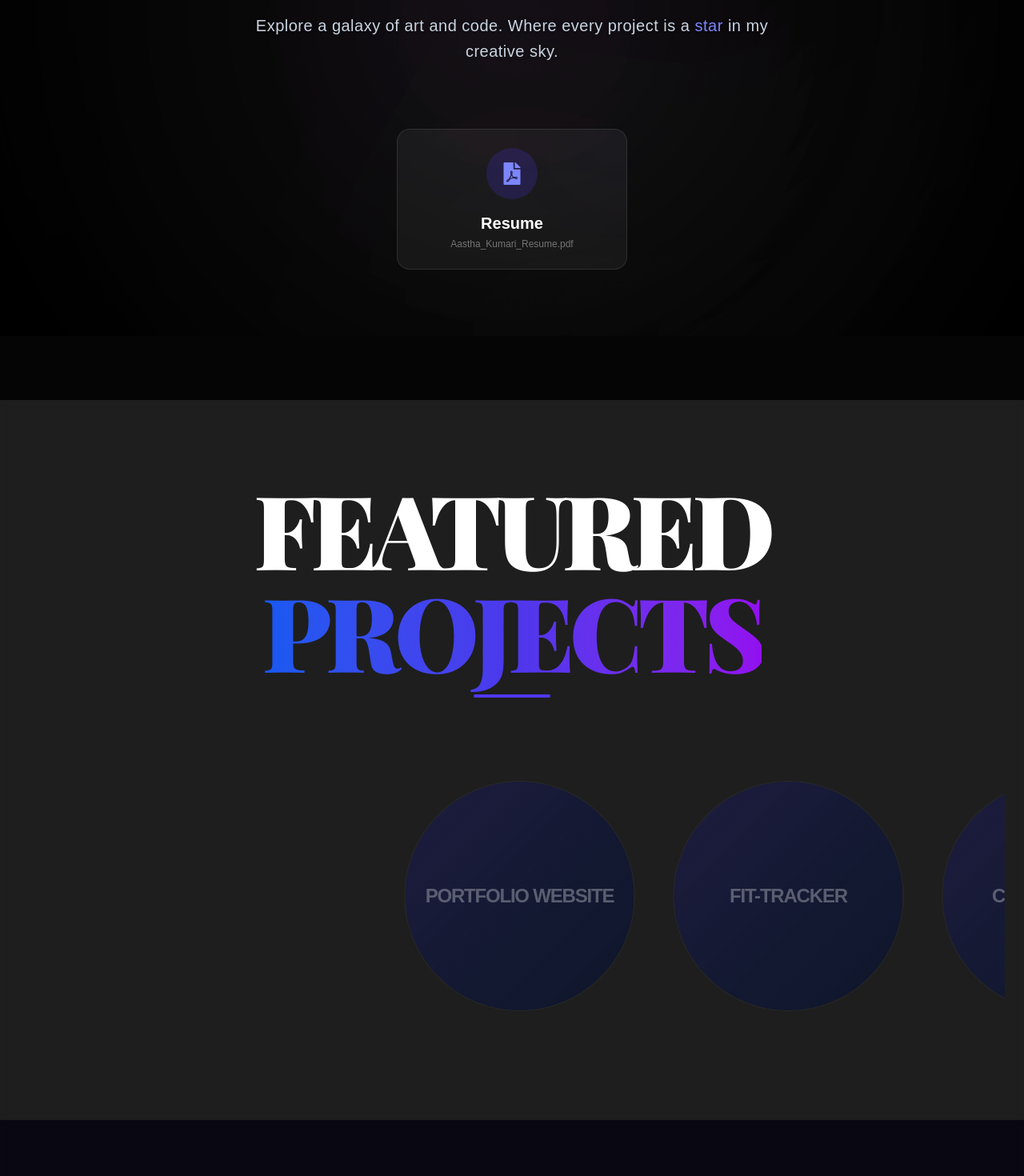
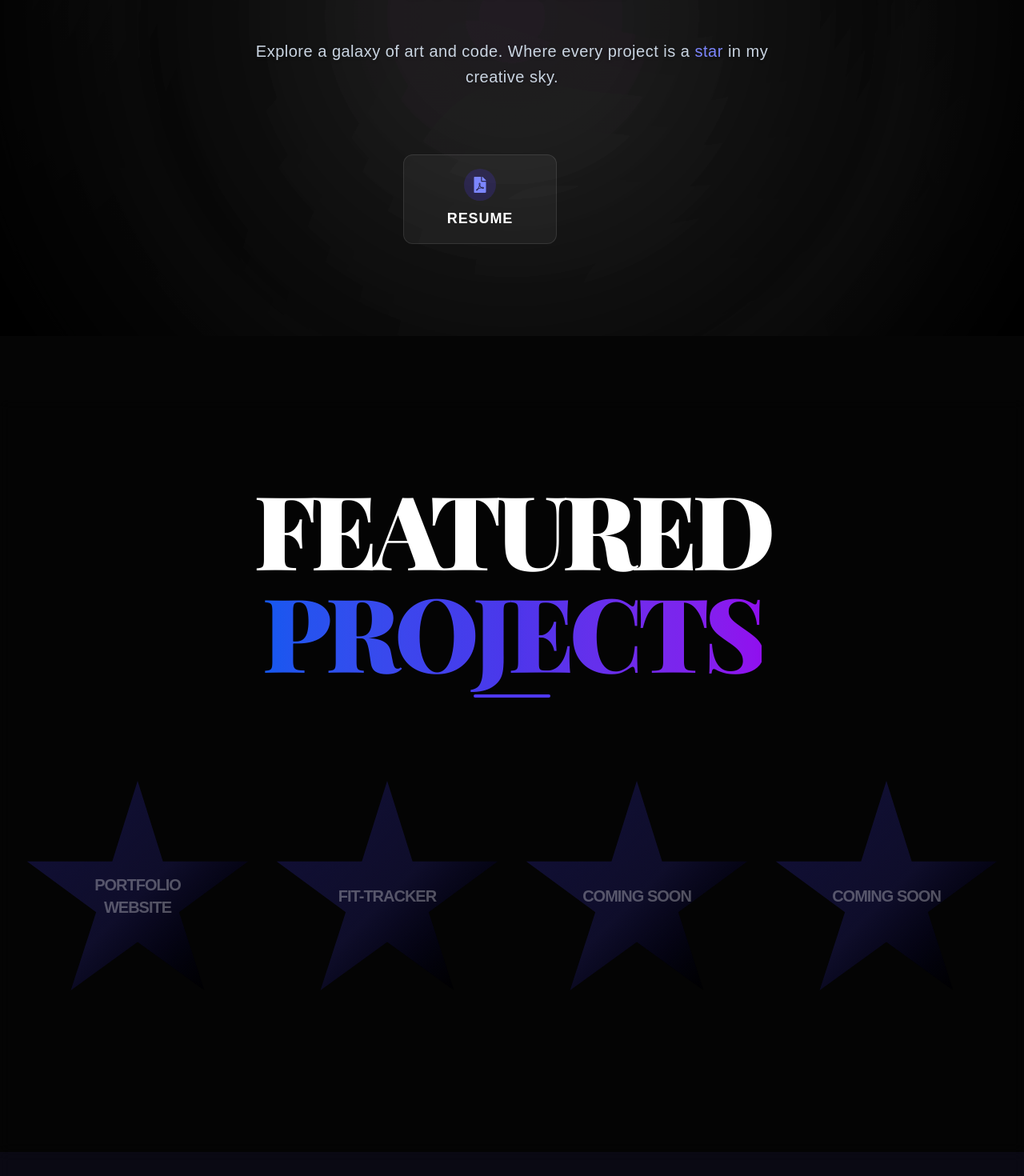
Before and after one commit to aasthakumari03/updated_Portfolio, a Next.js app: page / in a window 1280 px wide. Shown: the part 380-1850 px from the top of the page at 80% size. Built offline with nearby package versions, Linux system fonts and the light colour scheme; a web font is replaced by a local one.

Commit message:
modified projects page

```diff
--- a/app/page.tsx
+++ b/app/page.tsx
@@ -137,13 +137,13 @@ export default function Home() {
               Explore a galaxy of art and code. Where every project is a <span className="text-indigo-400 font-medium">star</span> in my creative sky.
             </p>
 
-            <div className="flex justify-center pt-8">
+            <div className="flex justify-center pt-8 -translate-x-10">
               <ResumeCard />
             </div>
           </div>
         </section>
 
-        <section id="projects" className="min-h-screen flex flex-col items-center justify-center py-24 px-6 bg-white/10 backdrop-blur-sm mt-20">
+        <section id="projects" className="min-h-screen flex flex-col items-center justify-center py-24 px-6 bg-black/20 backdrop-blur-sm mt-20">
           <div className="text-center mb-16">
             <h2 className="text-7xl md:text-9xl font-black text-white tracking-tighter uppercase font-[family-name:var(--font-playfair)] mb-4">
               Featured <br />
@@ -153,8 +153,8 @@ export default function Home() {
             </h2>
             <div className="w-24 h-1 bg-indigo-600 mx-auto rounded-full"></div>
           </div>
-          <div className="relative w-full overflow-hidden py-10">
-            <div className="animate-marquee flex gap-12">
+          <div className="relative w-full py-10 overflow-x-auto custom-scrollbar">
+            <div className="flex flex-nowrap justify-start md:justify-center gap-6 max-w-7xl mx-auto px-10 pb-10">
               {[
                 {
                   id: 1,
@@ -186,11 +186,15 @@ export default function Home() {
                   href={project.link}
                   target="_blank"
                   rel="noopener noreferrer"
-                  className="group relative w-72 h-72 rounded-full overflow-hidden bg-black/40 border border-white/10 transition-all duration-700 ease-[cubic-bezier(0.23,1,0.32,1)] hover:scale-110 hover:border-indigo-500/50 hover:shadow-[0_0_50px_rgba(79,70,229,0.2)] flex-shrink-0 block"
+                  className="group relative w-72 h-72 overflow-visible transition-all duration-500 ease-[cubic-bezier(0.23,1,0.32,1)] hover:scale-105 hover:-translate-y-6 flex-shrink-0 block"
+                >
+                  <div
+                    className="absolute inset-0 bg-gradient-to-br from-[#0a0a25]/80 via-indigo-950/60 to-black/80 border-white/5 backdrop-blur-sm transition-all duration-500 group-hover:from-indigo-600/30 group-hover:to-purple-600/30 group-hover:drop-shadow-[0_0_30px_rgba(129,140,248,0.6)]"
+                    style={{ clipPath: 'polygon(50% 0%, 61% 35%, 98% 35%, 68% 57%, 79% 91%, 50% 70%, 21% 91%, 32% 57%, 2% 35%, 39% 35%)' }}
                   >
                     {/* Background Text Layer */}
-                  <div className="absolute inset-0 bg-gradient-to-br from-indigo-900/40 to-slate-900 flex items-center justify-center text-white/20 transition-all duration-700 ease-in-out group-hover:opacity-0 group-hover:scale-110 p-6 text-center">
-                    <span className="text-2xl font-bold text-white/30 group-hover:text-white/50 transition-colors duration-500 uppercase tracking-tighter">{project.title}</span>
+                    <div className="absolute inset-0 bg-gradient-to-br from-indigo-800/20 via-[#0a0a25]/40 to-black/40 flex items-center justify-center text-white/20 transition-all duration-700 ease-in-out group-hover:opacity-0 group-hover:scale-110 p-12 text-center">
+                      <span className="text-xl font-bold text-white/30 group-hover:text-white/50 transition-colors duration-500 uppercase tracking-tighter">{project.title}</span>
                     </div>
 
                     {/* Firecracker Particles */}
@@ -210,11 +214,12 @@ export default function Home() {
                     </div>
 
                     {/* Project Details (Delayed Animation) */}
-                  <div className="absolute inset-0 flex flex-col items-center justify-center p-10 text-center bg-black/60 opacity-0 group-hover:opacity-100 transition-opacity duration-500 delay-[500ms]">
-                    <h3 className="text-xl font-bold text-indigo-300 mb-2 leading-tight">{project.title}</h3>
-                    <p className="text-slate-300 text-xs leading-tight mb-4">{project.desc}</p>
-                    <div className="bg-white text-indigo-600 px-6 py-2 rounded-full text-xs font-bold shadow-2xl">
+                    <div className="absolute inset-0 flex flex-col items-center justify-center p-12 text-center bg-indigo-950/80 opacity-0 group-hover:opacity-100 transition-opacity duration-500 delay-[500ms]">
+                      <h3 className="text-lg font-bold text-indigo-300 mb-2 leading-tight">{project.title}</h3>
+                      <p className="text-slate-300 text-[10px] leading-tight mb-4">{project.desc}</p>
+                      <div className="bg-white text-indigo-600 px-5 py-1.5 rounded-full text-[10px] font-bold shadow-2xl">
                         View Project
+                      </div>
                     </div>
                   </div>
                 </a>
@@ -224,7 +229,7 @@ export default function Home() {
         </section>
 
         {/* Skills Section */}
-        <section id="skills" className="min-h-screen flex flex-col items-center justify-center py-24 px-6 bg-indigo-900/10 backdrop-blur-sm">
+        <section id="skills" className="min-h-screen flex flex-col items-center justify-center py-24 px-6 bg-indigo-950/20 backdrop-blur-sm">
           <h2 className="text-5xl font-black text-white mb-16 tracking-tighter uppercase font-[family-name:var(--font-playfair)] tracking-[0.2em]">TECHNICAL <span className="text-purple-600">ARSENAL</span></h2>
           <div className="flex flex-wrap justify-center gap-12 max-w-4xl">
             {['React', 'Next.js', 'Typescript', 'Tailwind', 'Node.js', 'Python', 'Figma', 'GraphQL'].map((skill) => (
--- a/components/CloudFog.tsx
+++ b/components/CloudFog.tsx
@@ -46,8 +46,8 @@ const CloudFog = () => {
             backgroundImage: `url("${noiseUrl}")`,
             animation: `fog-fly 30s linear infinite`,
             animationDelay: `${i * 6}s`,
-            filter: `hue-rotate(${i * 20}deg) brightness(1.2)`, // Slight color variation
-            opacity: 0.1
+            filter: `hue-rotate(${i * 20}deg) brightness(1.5)`, // Slight color variation
+            opacity: 0.18
           }}
         >
           {/* Dreamy Gradient Tint */}
--- a/components/ResumeCard.tsx
+++ b/components/ResumeCard.tsx
@@ -6,21 +6,17 @@ import { FaFilePdf, FaDownload } from 'react-icons/fa';
 const ResumeCard = () => {
     return (
         <div className="animate-fade-in opacity-0" style={{ animationDelay: '0.8s' }}>
-            <div className="group relative w-72 h-44 rounded-2xl bg-white/5 border border-white/10 backdrop-blur-xl transition-all duration-500 hover:border-indigo-500/50 hover:shadow-[0_0_50px_rgba(79,70,229,0.2)] flex flex-col items-center justify-center p-6 cursor-pointer overflow-hidden">
+            <div className="group relative w-48 h-28 rounded-xl bg-white/5 border border-white/10 backdrop-blur-xl transition-all duration-500 hover:border-indigo-500/50 hover:shadow-[0_0_30px_rgba(79,70,229,0.2)] flex flex-col items-center justify-center p-4 cursor-pointer overflow-hidden">
                 {/* Background Glow */}
                 <div className="absolute inset-0 bg-gradient-to-br from-indigo-600/10 to-transparent opacity-0 group-hover:opacity-100 transition-opacity duration-500" />
 
-                {/* Animated Lines/Decorations */}
-                <div className="absolute top-0 right-0 w-20 h-20 bg-indigo-500/10 rounded-full blur-3xl -translate-y-1/2 translate-x-1/2 group-hover:bg-indigo-500/30 transition-all duration-500" />
-
-                <div className="relative z-10 flex flex-col items-center gap-4">
-                    <div className="w-16 h-16 rounded-full bg-indigo-600/20 flex items-center justify-center text-indigo-400 group-hover:scale-110 group-hover:bg-indigo-600 group-hover:text-white transition-all duration-500">
-                        <FaFilePdf size={28} />
+                <div className="relative z-10 flex flex-col items-center gap-2">
+                    <div className="w-10 h-10 rounded-full bg-indigo-600/20 flex items-center justify-center text-indigo-400 group-hover:scale-110 group-hover:bg-indigo-600 group-hover:text-white transition-all duration-500">
+                        <FaFilePdf size={20} />
                     </div>
 
                     <div className="text-center">
-                        <h3 className="text-xl font-bold text-white mb-1">Resume</h3>
-                        <p className="text-xs text-white/40 group-hover:text-white/60 transition-colors">Aastha_Kumari_Resume.pdf</p>
+                        <h3 className="text-lg font-bold text-white uppercase tracking-wider">Resume</h3>
                     </div>
                 </div>
 
@@ -29,10 +25,10 @@ const ResumeCard = () => {
                     <a
                         href="/Aastha_Resume.pdf"
                         download
-                        className="flex items-center gap-3 bg-white text-indigo-600 px-6 py-3 rounded-full font-black text-sm shadow-2xl hover:scale-105 active:scale-95 transition-all"
+                        className="flex items-center gap-2 bg-white text-indigo-600 px-4 py-2 rounded-full font-black text-[10px] shadow-2xl hover:scale-105 active:scale-95 transition-all"
                     >
-                        <FaDownload size={14} />
-                        DOWNLOAD NOW
+                        <FaDownload size={12} />
+                        DOWNLOAD
                     </a>
                 </div>
             </div>
--- a/components/UniverseBackground.tsx
+++ b/components/UniverseBackground.tsx
@@ -93,11 +93,11 @@ const UniverseBackground = () => {
     }, []);
 
     return (
-        <div className="fixed inset-0 z-0 overflow-hidden bg-gradient-to-br from-[#050510] via-[#0a0a20] to-[#000000] pointer-events-none">
+        <div className="fixed inset-0 z-0 overflow-hidden bg-gradient-to-br from-[#000000] via-[#020210] to-[#000000] pointer-events-none">
             {/* Ethereal Dreamy Nebulae */}
-            <div className="absolute top-[-10%] left-[-10%] w-[70vw] h-[70vw] bg-indigo-500/10 rounded-full blur-[150px] animate-float-slow mix-blend-screen" />
-            <div className="absolute bottom-[-10%] right-[-10%] w-[80vw] h-[80vw] bg-purple-900/10 rounded-full blur-[180px] animate-float-delayed mix-blend-screen" />
-            <div className="absolute top-[30%] left-[20%] w-[50vw] h-[50vw] bg-blue-900/5 rounded-full blur-[160px] animate-pulse-slow mix-blend-screen" />
+            <div className="absolute top-[-10%] left-[-10%] w-[70vw] h-[70vw] bg-indigo-500/25 rounded-full blur-[150px] animate-float-slow mix-blend-screen" />
+            <div className="absolute bottom-[-10%] right-[-10%] w-[80vw] h-[80vw] bg-purple-900/20 rounded-full blur-[180px] animate-float-delayed mix-blend-screen" />
+            <div className="absolute top-[30%] left-[20%] w-[50vw] h-[50vw] bg-blue-900/12 rounded-full blur-[160px] animate-pulse-slow mix-blend-screen" />
 
             {/* Star Grid Overlay (Static subtle grid for "sci-fi" feel - optional, keeping it simple first) */}
 
@@ -105,7 +105,7 @@ const UniverseBackground = () => {
             <canvas ref={canvasRef} className="absolute inset-0 block w-full h-full" />
 
             {/* Vignette */}
-            <div className="absolute inset-0 bg-radial-gradient from-transparent to-black/80" />
+            <div className="absolute inset-0 bg-radial-gradient from-transparent to-black" />
         </div>
     );
 };
```
Also changed, not shown: components/CustomCursor.tsx (+4 -21 lines). Lines whose indentation alone changed are shown as unchanged.
